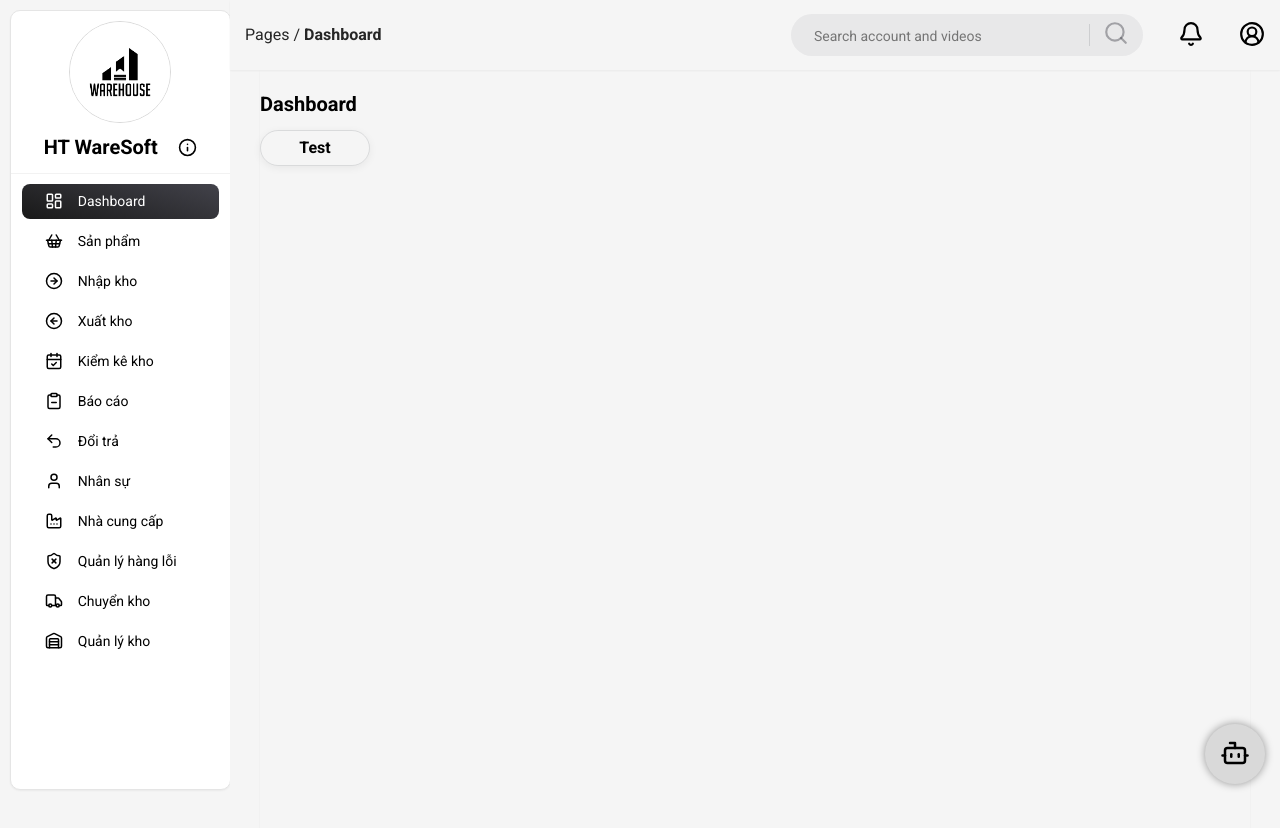
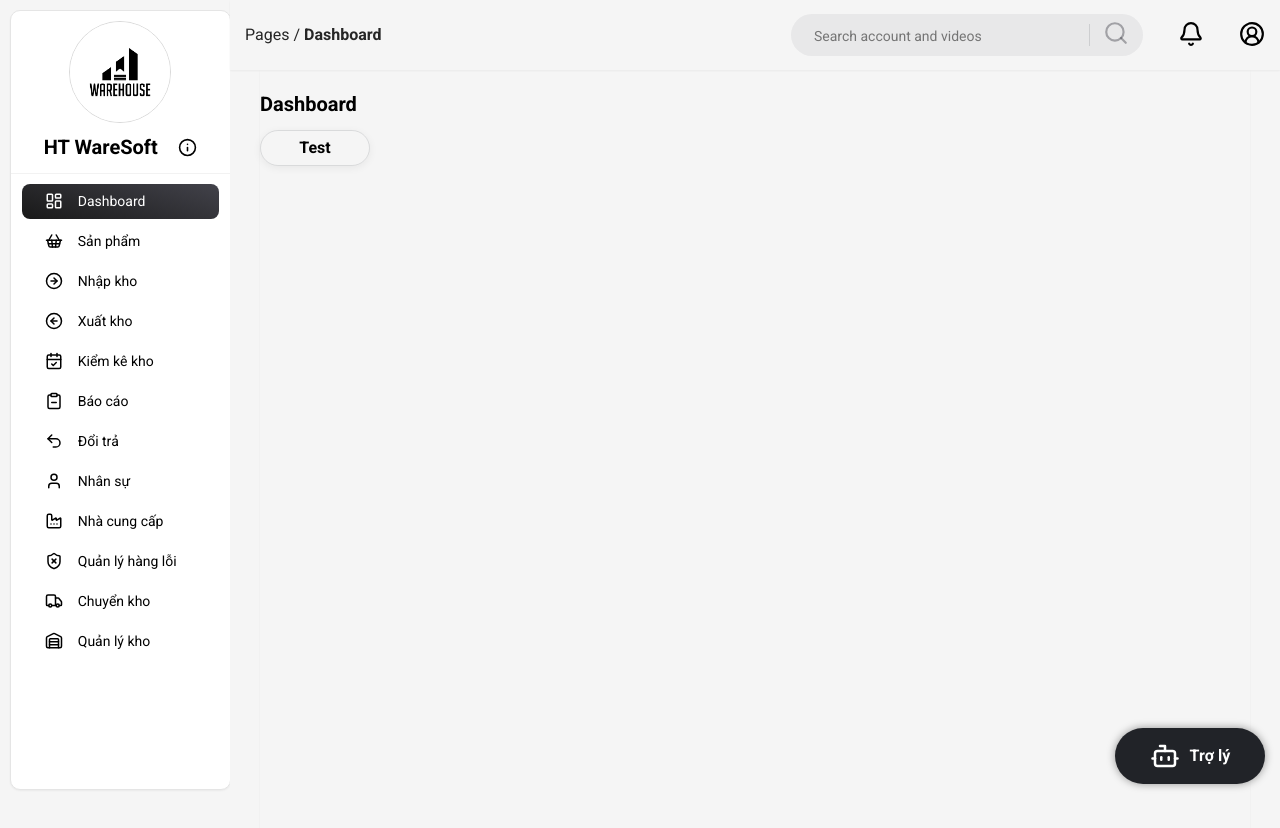
Before and after one commit to 0377bao/WareManager, a React (Vite) app in the folder frontend/: page / in a window 1280 px wide. Shown: the top 828 px of the page. Built offline with nearby package versions, Linux system fonts and the light colour scheme.

Commit message:
Modify: edit css chatbox

```diff
--- a/frontend/src/components/ChatBox/ChatBox.module.scss
+++ b/frontend/src/components/ChatBox/ChatBox.module.scss
@@ -10,8 +10,8 @@
     padding: 5px;
     box-shadow: 0 2px 8px rgba(0,0,0,.2);
     transform: translateY(100%);
-    transition: 0.5s;
-    transition-timing-function: ease-in;
+    transition: 0.3s;
+    transition-timing-function: linear;
 
     &.show {
         visibility: visible;
--- a/frontend/src/layouts/DefaultLayout/DefaultLayout.module.scss
+++ b/frontend/src/layouts/DefaultLayout/DefaultLayout.module.scss
@@ -13,10 +13,10 @@
 }
 
 .btn-show-chat-box {
-    width: 60px;
-    height: 60px;
-    border-radius: 50%;
-    background-color: #d9d9d9;
+    width: 150px;
+    height: 56px;
+    border-radius: 40px;
+    background-color: rgb(33,35,40);
     box-shadow: 0 0 8px rgba(0,0,0,.4);
     border: none;
     outline: none;
@@ -24,4 +24,18 @@
     bottom: 2vh;
     right: 15px;
     cursor: pointer;
+    display: flex;
+    align-items: center;
+    justify-content: center;
+
+    & > .title-chat-box {
+        color: white;
+        font-size: 1.6rem;
+        margin-left: 10px;
+        font-weight: bold;
+    }
+
+    &:hover {
+        background-color: rgb(56, 57, 62);
+    }
 }
--- a/frontend/src/layouts/DefaultLayout/index.jsx
+++ b/frontend/src/layouts/DefaultLayout/index.jsx
@@ -22,7 +22,8 @@ const DefaultLayout = ({ children }) => {
             <ChatBox classnames={'show'} isOpen={showChatBox} />
 
             <button className={cx('btn-show-chat-box')} onClick={() => setShowChatBox((prev) => !prev)}>
-                <Bot size={30} />
+                <Bot size={30} color={'white'}/>
+                <p className={cx('title-chat-box')}>Trợ lý</p>
             </button>
         </div>
     );
--- a/frontend/src/layouts/components/Sidebar/SidebarItem/SidebarItem.module.scss
+++ b/frontend/src/layouts/components/Sidebar/SidebarItem/SidebarItem.module.scss
@@ -10,7 +10,7 @@
     text-decoration: none;
 
     &:hover {
-        background-color: var(--primary-hover-background);
+        background-color: var(--primary--hover-background);
     }
 
     &.active {
```
